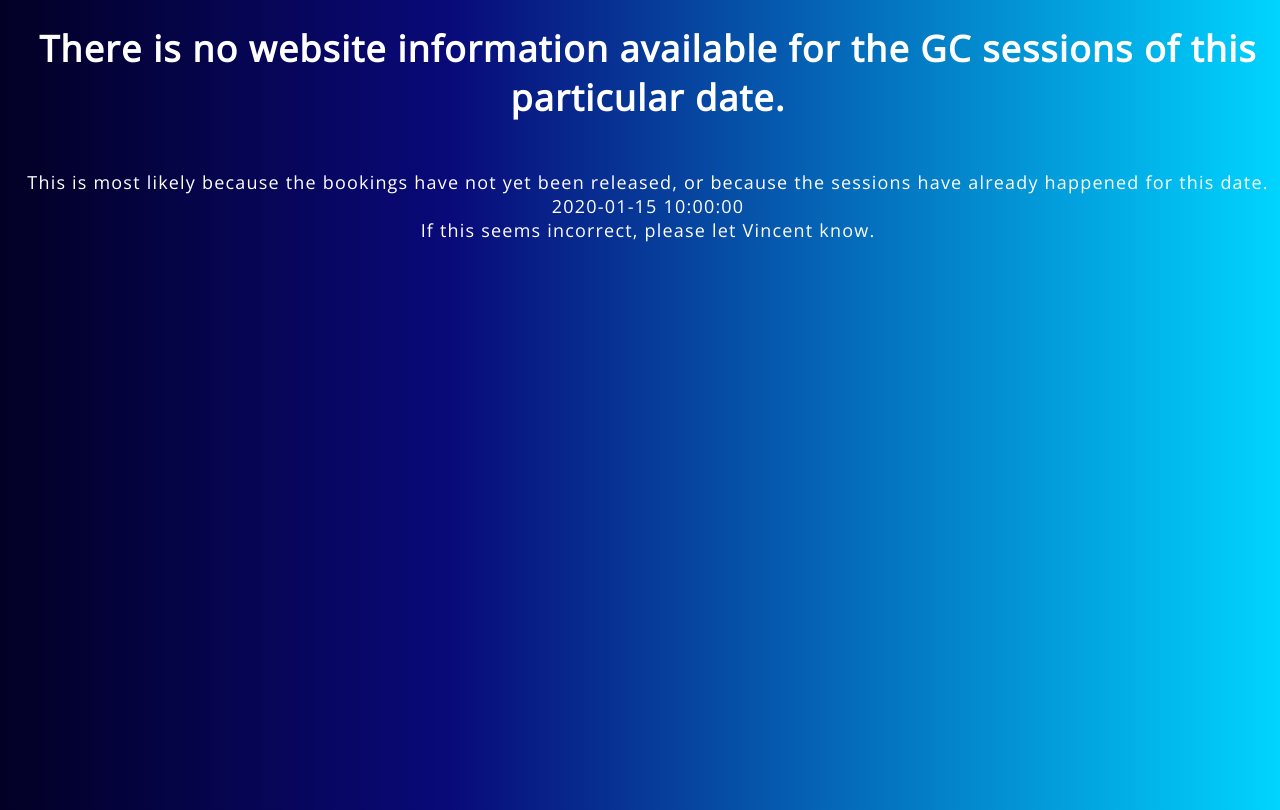
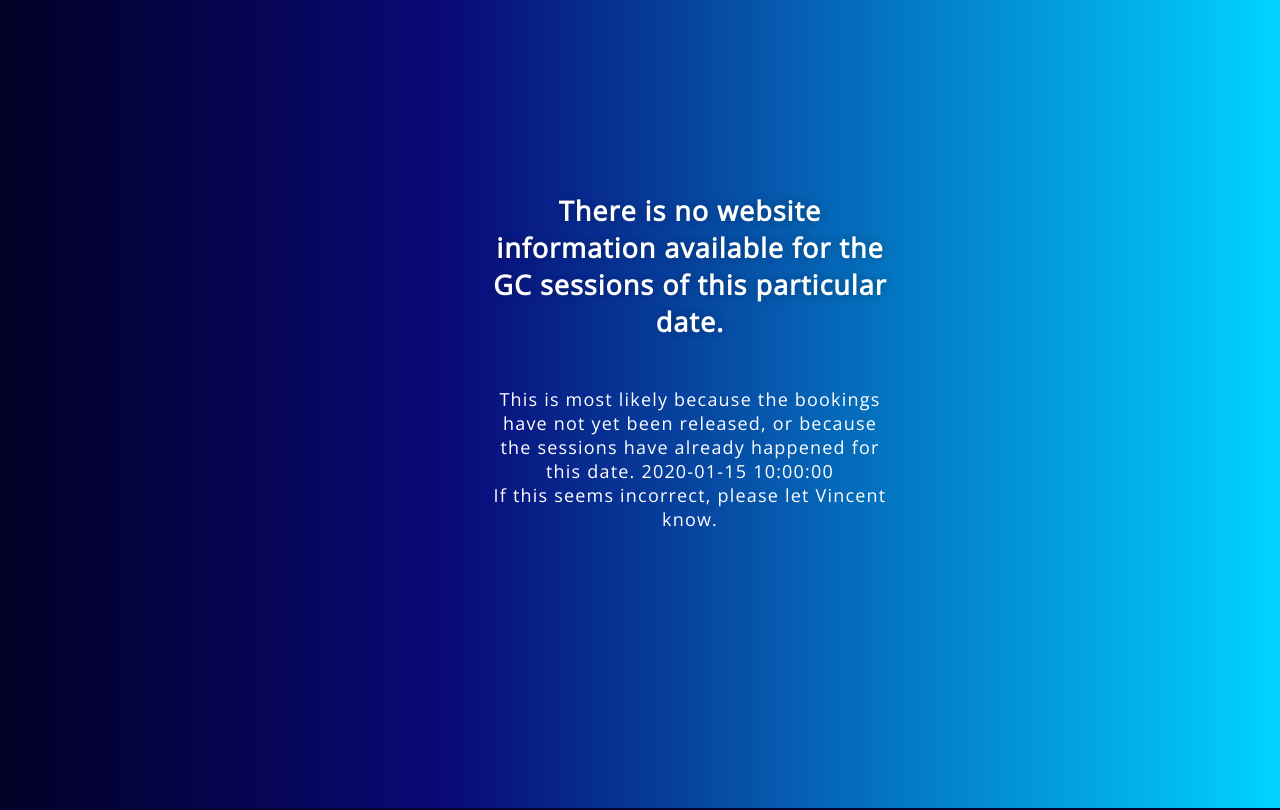
Before and after one commit to VenzoG/HowBusyCinema, a Flask app: template templates/unconfirmed.html in a window 1280 px wide. Shown: the top 810 px of the page. Run offline with Flask 2, Linux system fonts and the light colour scheme; the template is opened without the code that fills it: most values are stand-ins (such as "Sample title", 1, 10 or a date in 2020).

Commit message:
Update unconfirmed.html

```diff
--- a/templates/unconfirmed.html
+++ b/templates/unconfirmed.html
@@ -13,8 +13,8 @@
     </head>
 
     <body>
-        <div>
-            <h1> There is no website information available for the GC sessions of this particular date. </h1>
+        <div class='login'>
+            <h2> There is no website information available for the GC sessions of this particular date. </h2>
 
             <br>
             This is most likely because the bookings have not yet been released, or because the sessions have already happened for this date.
```
